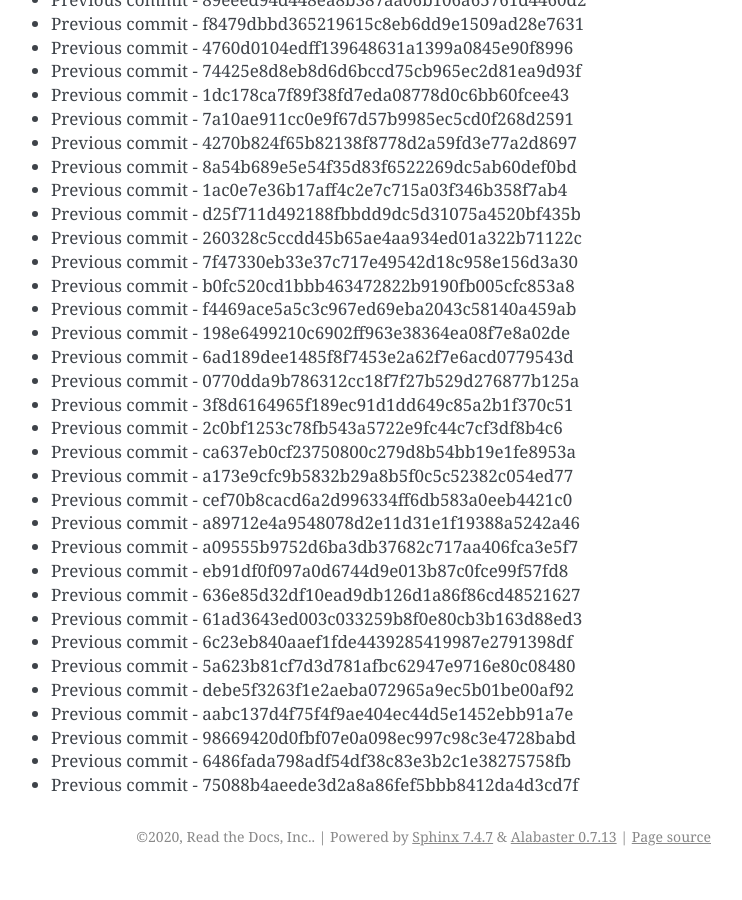
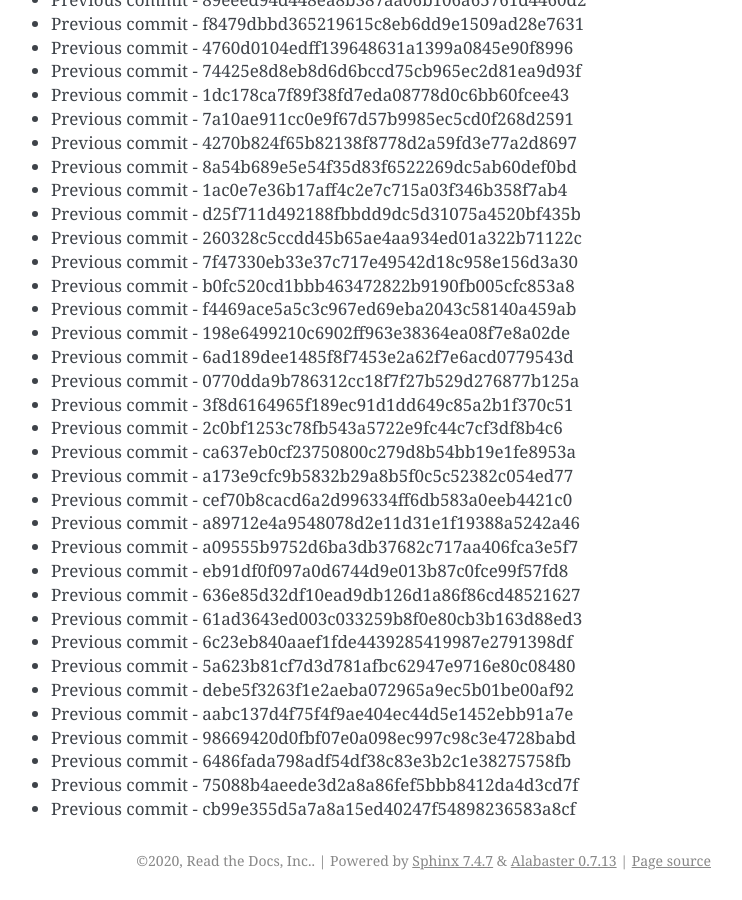
Before and after one commit to readthedocs/rtd-git-stresstest, a Sphinx documentation site: the page built from docs/updates.rst, in a window 1280 px wide and 900 px high, scrolled down 90346 px. Shown: the whole window, without its empty margins (399-1141 px from the left). Built offline with Sphinx 7.4.7, drawn with Linux system fonts in a browser that asks for light colours; before the commit the page ends 91222 px from its top, so only the background shows below that.

Commit message:
Generating commit from previous: cb99e355d5a7a8a15ed40247f54898236583a8cf

```diff
--- a/docs/updates.rst
+++ b/docs/updates.rst
@@ -3828,3 +3828,4 @@ It can be tested for any performance characteristics.
 * Previous commit - 98669420d0fbf07e0a098ec997c98c3e4728babd
 * Previous commit - 6486fada798adf54df38c83e3b2c1e38275758fb
 * Previous commit - 75088b4aeede3d2a8a86fef5bbb8412da4d3cd7f
+* Previous commit - cb99e355d5a7a8a15ed40247f54898236583a8cf
```
